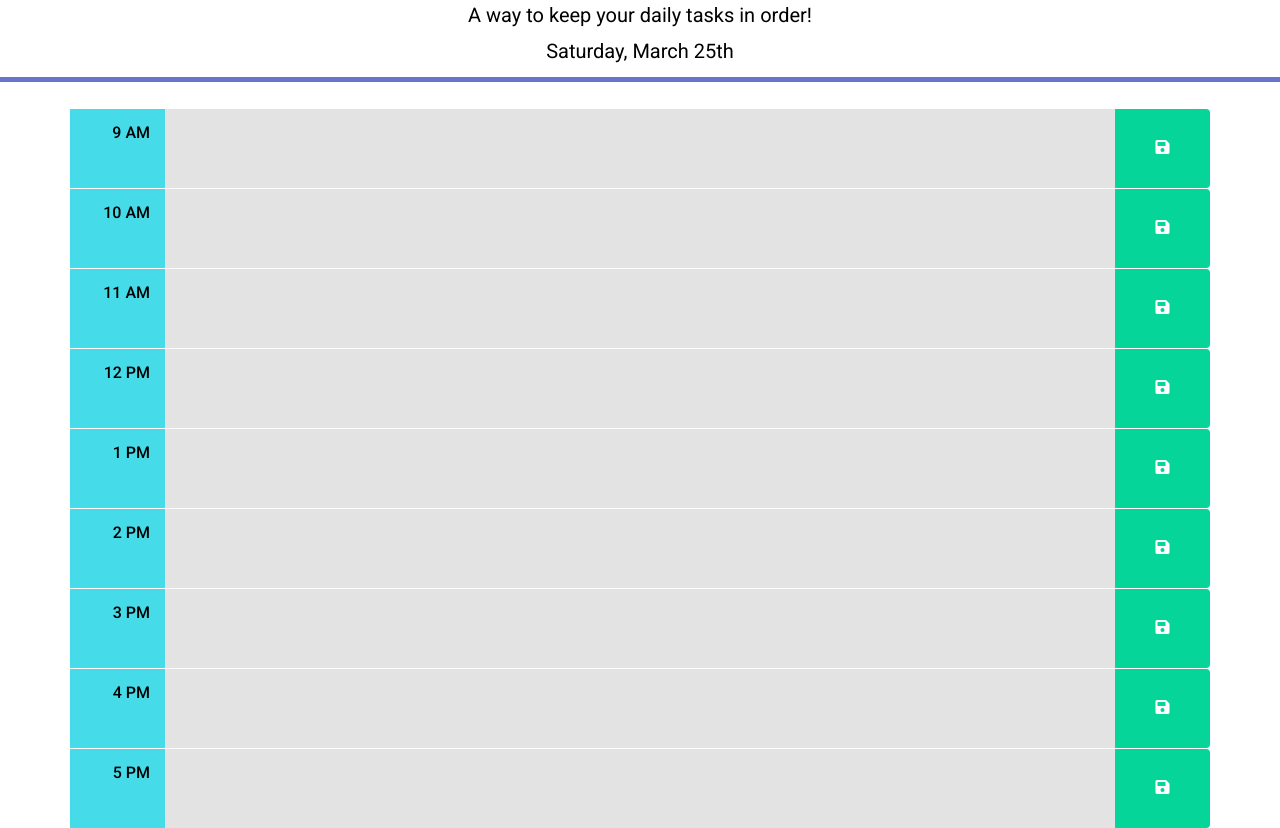
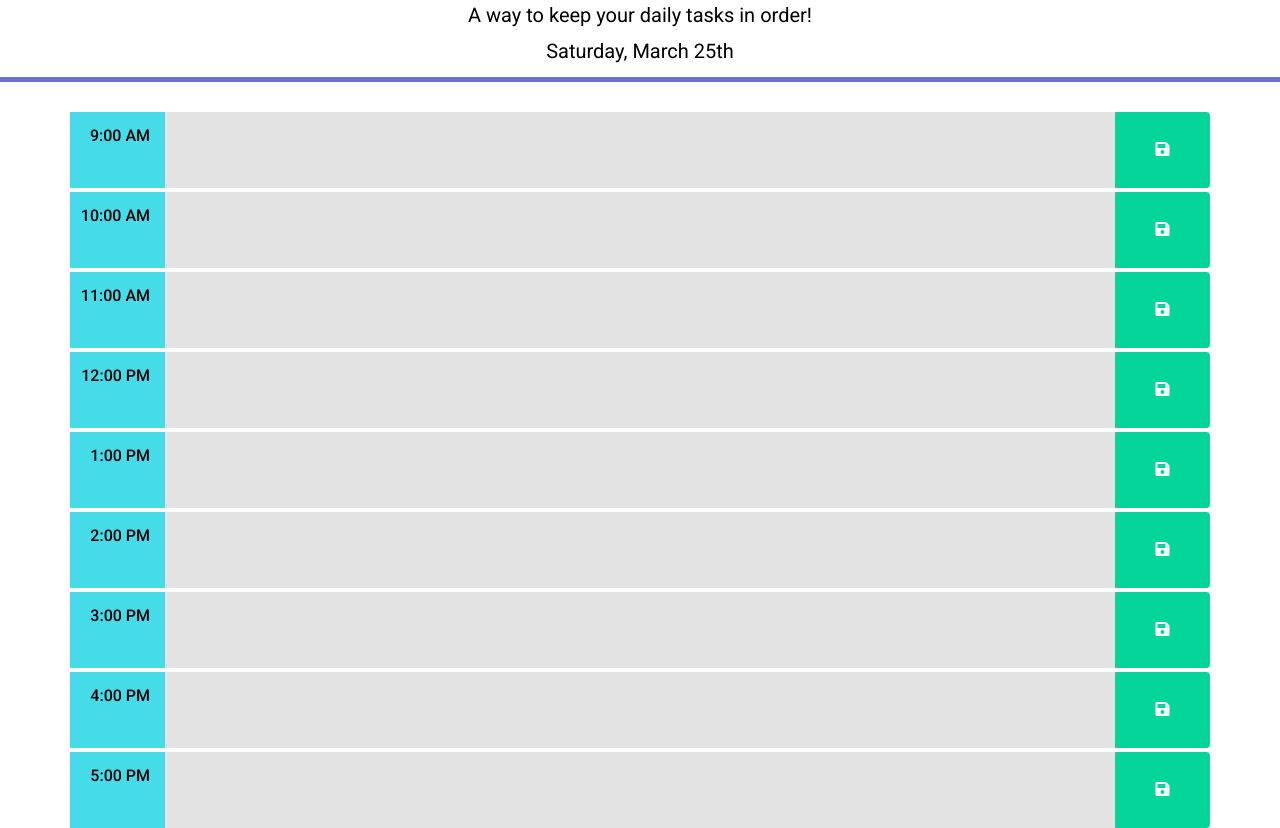
Before and after one commit to ccvuong/Work-Day-Scheduler, a plain HTML site: page index.html in a window 1280 px wide. Shown: the part 115-943 px from the top of the page. Drawn offline with nearby package versions, Linux system fonts and the light colour scheme.

Commit message:
updated html and css

```diff
--- a/assets/style.css
+++ b/assets/style.css
@@ -29,10 +29,9 @@ body {
 }
 
 .row {
-  white-space: pre-wrap;
+  white-space: pre-line;
   height: 80px;
-  border-top: 1px solid white;
-  ;
+  border-top: 4px solid white;
 }
 
 /* JS will judge which one is past/present/future */
--- a/index.html
+++ b/index.html
@@ -25,7 +25,7 @@
   <div class="container">
     <div id="hour-9" class="row time-of-day">
       <div class="col-md-1 hour">
-        9 AM
+        9:00 AM
       </div>
       <textarea class="col-md-10 description" id="inputArea"></textarea>
       <button class="btn saveBtn col-md-1"><i class="fas fa-save"></i></button>
@@ -33,7 +33,7 @@
 
     <div id="hour-10" class="row time-of-day">
       <div class="col-md-1 hour">
-        10 AM
+        10:00 AM
       </div>
       <textarea class="col-md-10 description" id="inputArea"></textarea>
       <button class="btn saveBtn col-md-1"><i class="fas fa-save"></i></button>
@@ -41,7 +41,7 @@
 
     <div id="hour-11" class="row time-of-day">
       <div class="col-md-1 hour">
-        11 AM
+        11:00 AM
       </div>
       <textarea class="col-md-10 description" id="inputArea"></textarea>
       <button class="btn saveBtn col-md-1"><i class="fas fa-save"></i></button>
@@ -49,7 +49,7 @@
 
     <div id="hour-12" class="row time-of-day">
       <div class="col-md-1 hour">
-        12 PM
+        12:00 PM
       </div>
       <textarea class="col-md-10 description" id="inputArea"></textarea>
       <button class="btn saveBtn col-md-1"><i class="fas fa-save"></i></button>
@@ -57,7 +57,7 @@
 
    <div id="hour-13" class="row time-of-day">
       <div class="col-md-1 hour">
-        1 PM
+        1:00 PM
       </div>
       <textarea class="col-md-10 description" id="inputArea"></textarea>
       <button class="btn saveBtn col-md-1"><i class="fas fa-save"></i></button>
@@ -65,7 +65,7 @@
 
     <div id="hour-14" class="row time-of-day">
       <div class="col-md-1 hour">
-        2 PM
+        2:00 PM
       </div>
       <textarea class="col-md-10 description" id="inputArea"></textarea>
       <button class="btn saveBtn col-md-1"><i class="fas fa-save"></i></button>
@@ -73,7 +73,7 @@
 
     <div id="hour-15" class="row time-of-day">
      <div class="col-md-1 hour">
-        3 PM
+        3:00 PM
       </div>
       <textarea class="col-md-10 description" id="inputArea"></textarea>
       <button class="btn saveBtn col-md-1"><i class="fas fa-save"></i></button>
@@ -81,7 +81,7 @@
 
     <div id="hour-16" class="row time-of-day">
       <div class="col-md-1 hour">
-        4 PM
+        4:00 PM
       </div>
       <textarea class="col-md-10 description" id="inputArea"></textarea>
       <button class="btn saveBtn col-md-1"><i class="fas fa-save"></i></button>
@@ -89,7 +89,7 @@
 
     <div id="hour-17" class="row time-of-day">
       <div class="col-md-1 hour">
-        5 PM
+        5:00 PM
       </div>
       <textarea class="col-md-10 description" id="inputArea"></textarea>
       <button class="btn saveBtn col-md-1"><i class="fas fa-save"></i></button>
```
